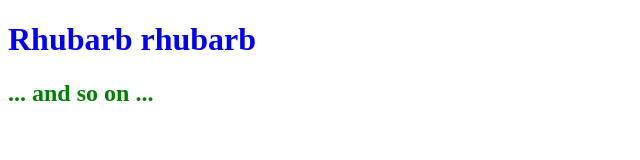
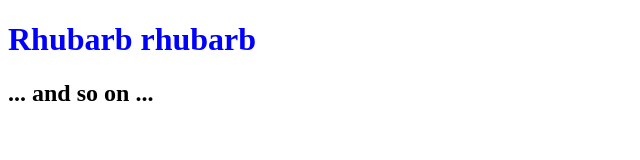
Before and after one commit to murmelsson/0main-opensap-git1repo, a plain HTML site: page index.html in a window 1280 px wide. Shown: the full height of the page, 0-640 px from the left. Drawn offline with Linux system fonts and the light colour scheme.

Commit message:
Revert "h2 colour to green"
This reverts commit 6bec80cf8977f5c43002d82a68ed839b2a3de810.

```diff
--- a/index.html
+++ b/index.html
@@ -6,6 +6,6 @@
 	</head>
 	<body>
 		<h1 style = "color: blue">Rhubarb rhubarb </h1>
-		<h2 style = "color: green">... and so on ...</h2>
+		<h2>... and so on ...</h2>
 	</body>
 </html>
```
